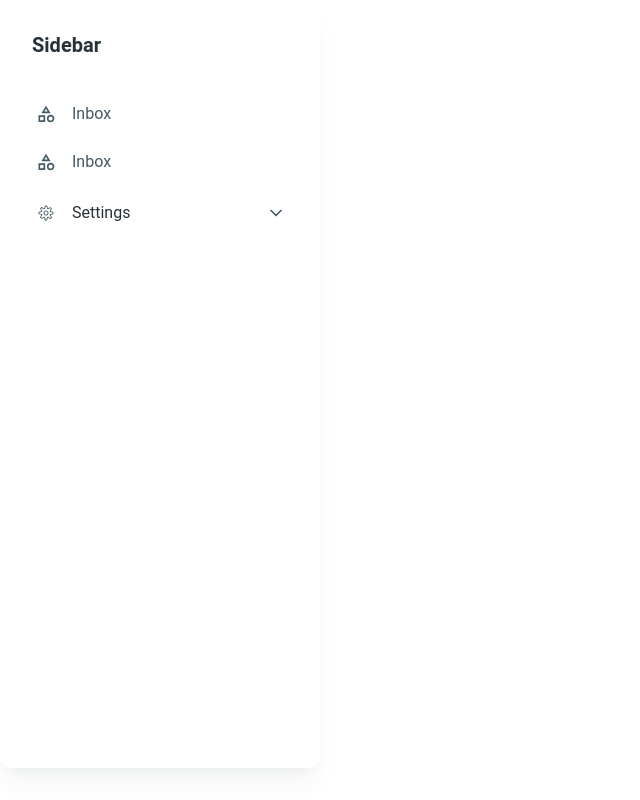
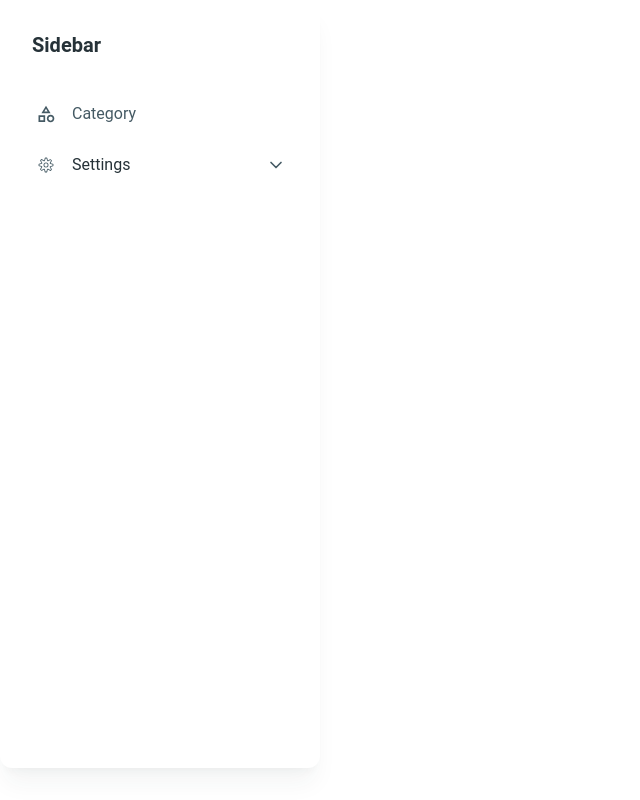
Before and after one commit to ahad30/single_vendor_ecommerce, a React (Vite) app in the folder client/: page /user in a window 1280 px wide. Shown: the whole page, without its empty margins (0-640 px from the left). Built offline with nearby package versions, Linux system fonts and the light colour scheme.

Commit message:
dynamic routes

```diff
--- a/client/src/Layout/Dashboard/DashboardSidebarTwo.tsx
+++ b/client/src/Layout/Dashboard/DashboardSidebarTwo.tsx
@@ -15,6 +15,8 @@ import { PresentationChartBarIcon, InboxIcon } from "@heroicons/react/24/solid";
 import { ChevronRightIcon, ChevronDownIcon } from "@heroicons/react/24/outline";
 import { adminRoutes } from "../../Routes/Admin.Routes";
 import { sidebarGenerator } from "../../utils/sidebarGenerator";
+import { Link } from "react-router-dom";
+import { TRoutesData } from "../../types/sidebarAndRouesTypes";
 const items = [
   {
     key: "content",
@@ -52,8 +54,8 @@ const DashboardSidebarTwo = () => {
     setOpen(open === value ? "" : value);
   };
 
-  const sidebarData = sidebarGenerator(adminRoutes)
-  console.log(sidebarData)
+  const sidebarData = sidebarGenerator(adminRoutes as TRoutesData[])
+  // console.log(sidebarData)
   return (
     <Card
       className="h-[calc(100vh-2rem)] w-full max-w-[20rem] p-4 shadow-xl shadow-blue-gray-900/5"
@@ -135,7 +137,8 @@ const DashboardSidebarTwo = () => {
                     onPointerLeaveCapture={undefined}
                   >
                     {item.children.map((subItem) => (
-                      <ListItem
+                      <Link to={subItem.key}>
+                       <ListItem
                         placeholder={undefined}
                         onPointerEnterCapture={undefined}
                         onPointerLeaveCapture={undefined}
@@ -151,7 +154,7 @@ const DashboardSidebarTwo = () => {
                           />
                         </ListItemPrefix>
                         {subItem.label}
-                      </ListItem>
+                      </ListItem></Link>
                     ))}
                   </List>
                 </AccordionBody>
@@ -159,7 +162,8 @@ const DashboardSidebarTwo = () => {
             );
           } else {
             return (
-              <ListItem
+            <Link to={item.key}>
+                <ListItem
                 placeholder={undefined}
                 onPointerEnterCapture={undefined}
                 onPointerLeaveCapture={undefined}
@@ -173,7 +177,7 @@ const DashboardSidebarTwo = () => {
                    */}
                    {item.icon}
                 </ListItemPrefix>
-                Inbox
+                {item.label}
                 <ListItemSuffix
                   placeholder={undefined}
                   onPointerEnterCapture={undefined}
@@ -187,6 +191,7 @@ const DashboardSidebarTwo = () => {
                   /> */}
                 </ListItemSuffix>
               </ListItem>
+            </Link>
             );
           }
         })}
--- /dev/null
+++ b/client/src/Pages/Dashboard/Admin/Settings/AdminProfile.tsx
@@ -0,0 +1,10 @@
+
+const AdminProfile = () => {
+    return (
+        <div>
+            AdminProfile
+        </div>
+    );
+};
+
+export default AdminProfile;
--- /dev/null
+++ b/client/src/Pages/Dashboard/Admin/Settings/DbBackup.tsx
@@ -0,0 +1,10 @@
+
+const DbBackup = () => {
+    return (
+        <div>
+            DbBackup
+        </div>
+    );
+};
+
+export default DbBackup;
--- a/client/src/Routes/Admin.Routes.tsx
+++ b/client/src/Routes/Admin.Routes.tsx
@@ -1,7 +1,9 @@
-import Category from "../Pages/Home/Category/Category";
 import { MdOutlineCategory } from "react-icons/md";
 import { CiSettings } from "react-icons/ci";
 import Settings from "../Pages/Dashboard/Admin/Settings/Settings";
+import Category from "../Pages/Dashboard/Admin/Category/Category";
+import DbBackup from "../Pages/Dashboard/Admin/Settings/DbBackup";
+import AdminProfile from "../Pages/Dashboard/Admin/Settings/AdminProfile";
 
 export const adminRoutes = [
   {
@@ -10,18 +12,17 @@ export const adminRoutes = [
     element: <Category></Category>,
     icon: <MdOutlineCategory size={20}></MdOutlineCategory>,
   },
-  {
-    path: "brand",
-    label: "Brand",
-    element: <Category></Category>,
-    icon: <MdOutlineCategory size={20}></MdOutlineCategory>,
-  },
+
   {
     label: "Settings",
     icon: <CiSettings size={20}></CiSettings>,
     children: [
-      { path: "db-backup", label: "DB Backup", element: <Settings></Settings> },
-      { path: "personal-details", label: "Personal Details", element: <Settings></Settings> },
+      { path: "db-backup", label: "DB Backup", element: <DbBackup></DbBackup> },
+      {
+        path: "admin-profile",
+        label: "Admin Profile",
+        element: <AdminProfile></AdminProfile>,
+      },
     ],
   },
 ];
--- a/client/src/Routes/Routes.tsx
+++ b/client/src/Routes/Routes.tsx
@@ -4,11 +4,13 @@ import DashboardLayout from "../Layout/Dashboard/DashboardLayout";
 import Login from "../Pages/Auth/Login";
 import Register from "../Pages/Auth/Register";
 import HomeLayout from "../Layout/Home/HomeLayout";
+import { routesGenerator } from "../utils/routesGenerator";
+import { adminRoutes } from "./Admin.Routes";
+import { TRoutesData } from "../types/sidebarAndRouesTypes";
 export const router = createBrowserRouter([
   {
     path: "/",
     element: <HomeLayout></HomeLayout>,
-
   },
   {
     path: "/login",
@@ -25,6 +27,7 @@ export const router = createBrowserRouter([
         <DashboardLayout></DashboardLayout>
       </ProtectedRoutes>
     ),
+    children: routesGenerator(adminRoutes as TRoutesData[]),
   },
   {
     path: "/user",
```
Also changed, not shown: client/src/Pages/Dashboard/Admin/Category/Category.tsx (renamed from client/src/Pages/Dashboard/Admin/Category/Category.jsx).
